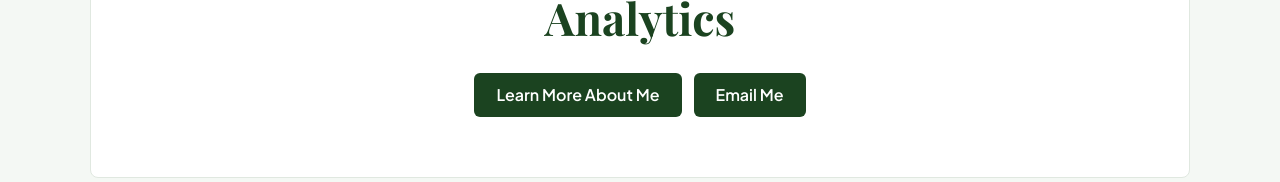
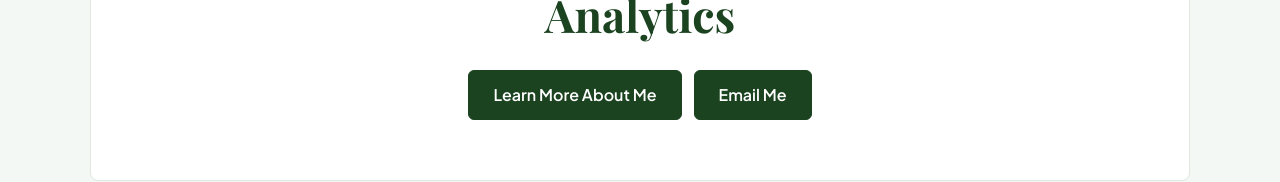
Before and after one commit to tnshprdhn-cloud/resume-website, a plain HTML site: page index.html in a window 1280 px wide. Shown: the part 489-671 px from the top of the page. Drawn offline with nearby package versions, Linux system fonts and the light colour scheme.

Commit message:
Update style.css

```diff
--- a/style.css
+++ b/style.css
@@ -692,3 +692,20 @@ html, body {
     height: auto !important;
   }
 }
+/* Solid Green Button Styling */
+.btn, .btn-primary {
+  background-color: #1B4320 !important;
+  color: #ffffff !important;
+  padding: 12px 24px !important;
+  border-radius: 6px !important;
+  text-decoration: none !important;
+  display: inline-block !important;
+  font-weight: 600 !important;
+  border: 1px solid #1B4320 !important;
+  transition: background-color 0.3s ease;
+}
+
+.btn:hover, .btn-primary:hover {
+  background-color: #D4A338 !important;
+  color: #ffffff !important;
+}
```
